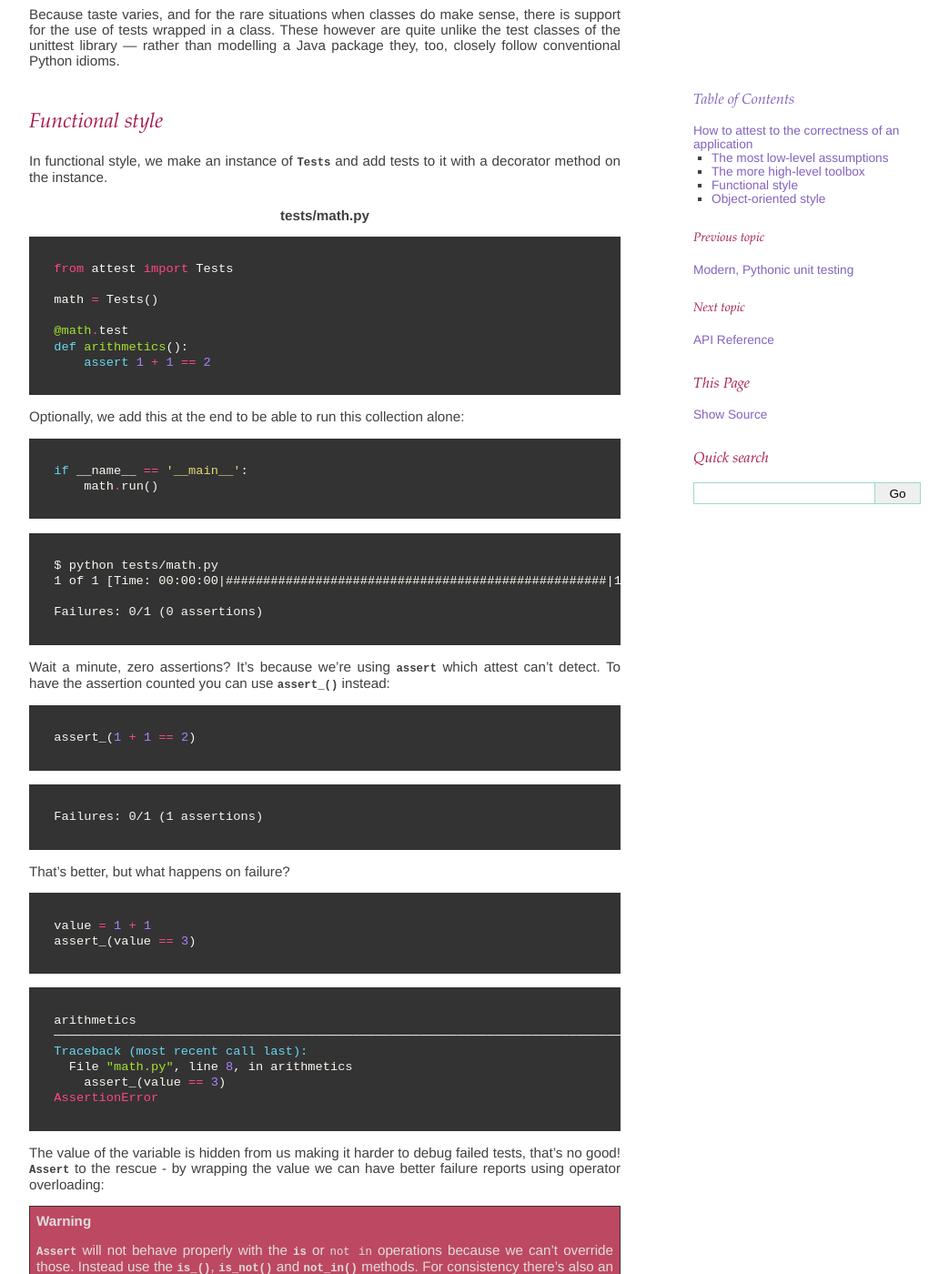
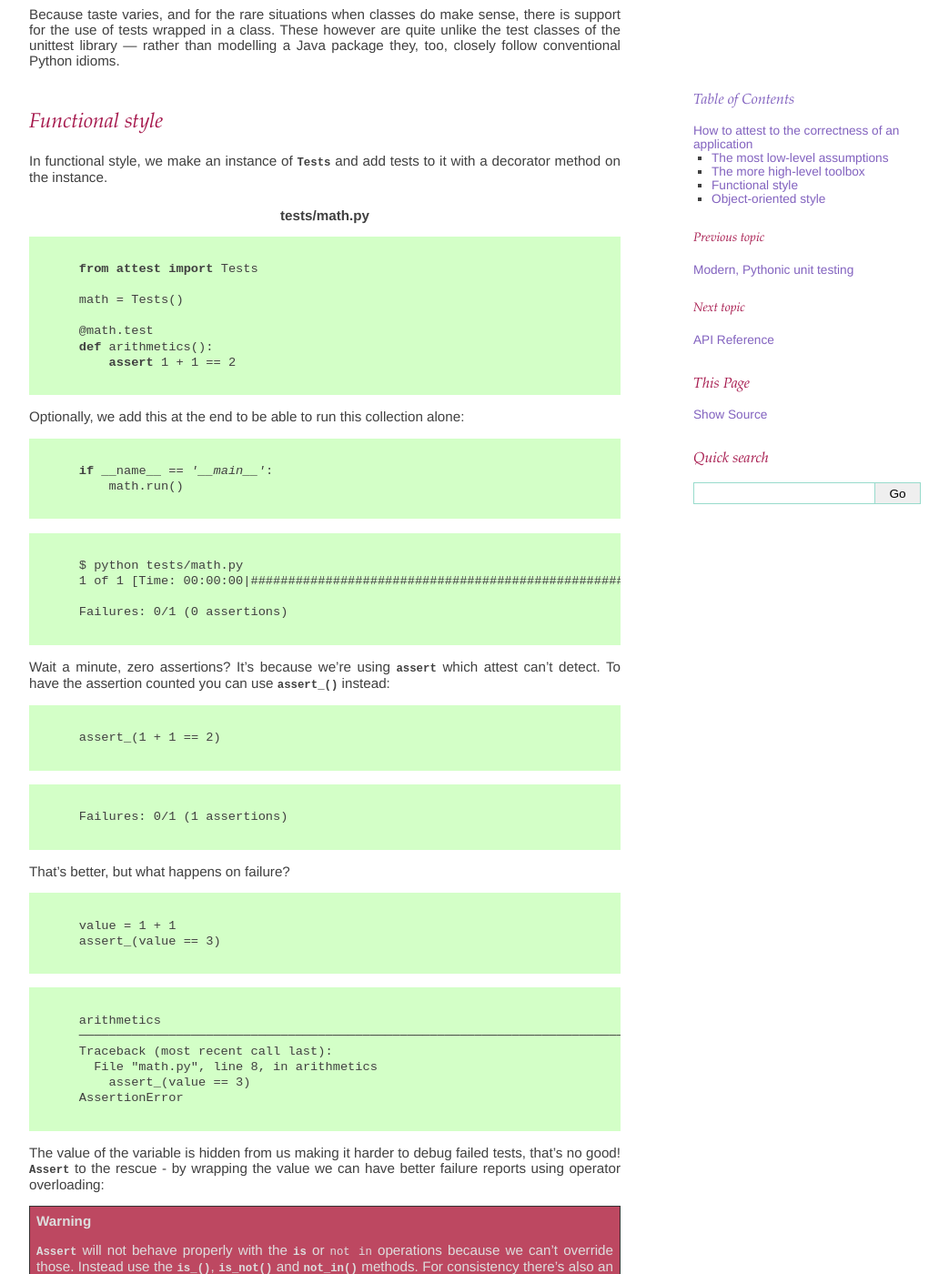
Before and after one commit to dag/attest, a Sphinx documentation site: the page built from docs/guide.rst, in a window 1280 px wide and 1400 px high, scrolled down 904 px. Shown: the whole window at 91% size, without its empty margins (133-1176 px from the left). Built offline with Sphinx 7.4.7, drawn with Linux system fonts in a browser that asks for light colours.

Commit message:
Redesign code blocks

```diff
--- a/docs/_themes/attest/static/attest.css
+++ b/docs/_themes/attest/static/attest.css
@@ -20,8 +20,9 @@ pre, tt, tt.descname
 }
 
 pre
-{ padding: 2em;
-  background: #333;
+{ margin: 1em -3em;
+  padding: 2em 4em;
+  background: #d3ffc7;
 }
 
 div.sidebar
--- a/docs/_themes/attest/theme.conf
+++ b/docs/_themes/attest/theme.conf
@@ -1,4 +1,4 @@
 [theme]
 inherit = basic
 stylesheet = attest.css
-pygments_style = monokai
+pygments_style = bw
```
